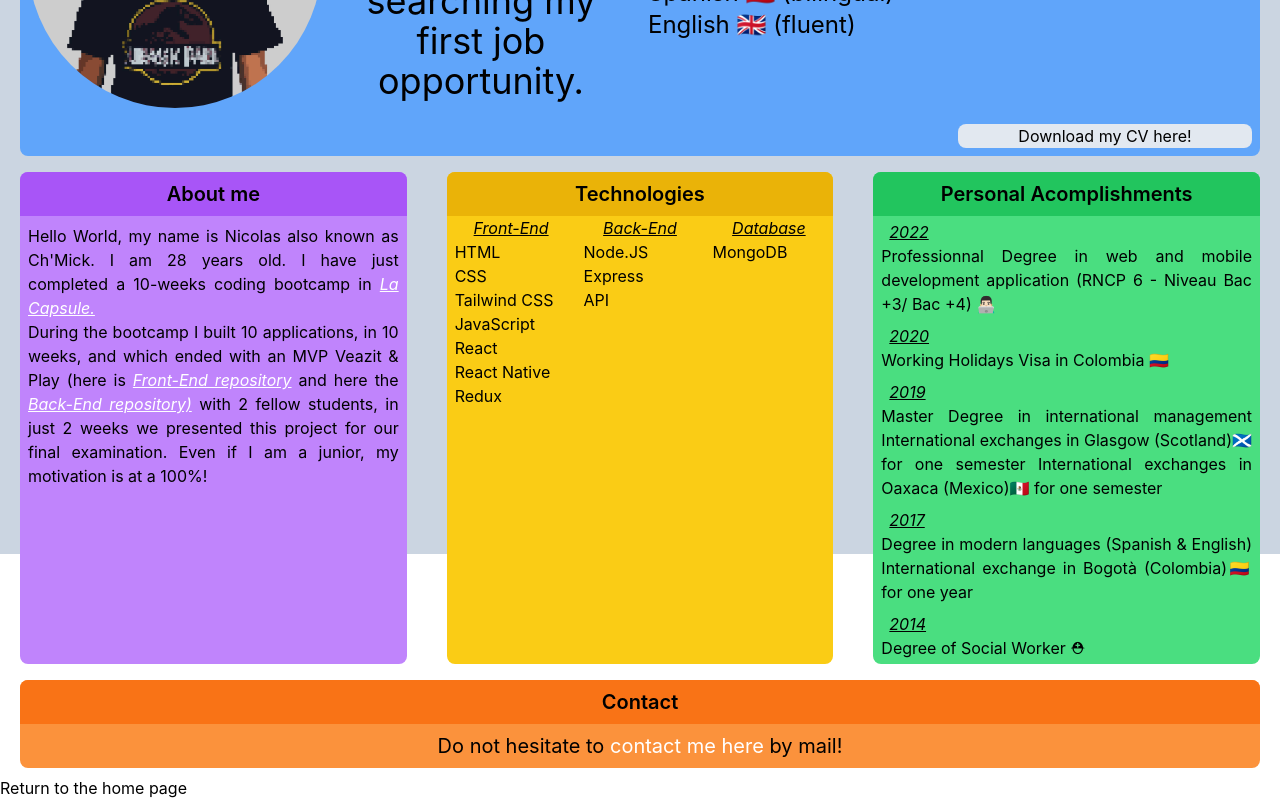
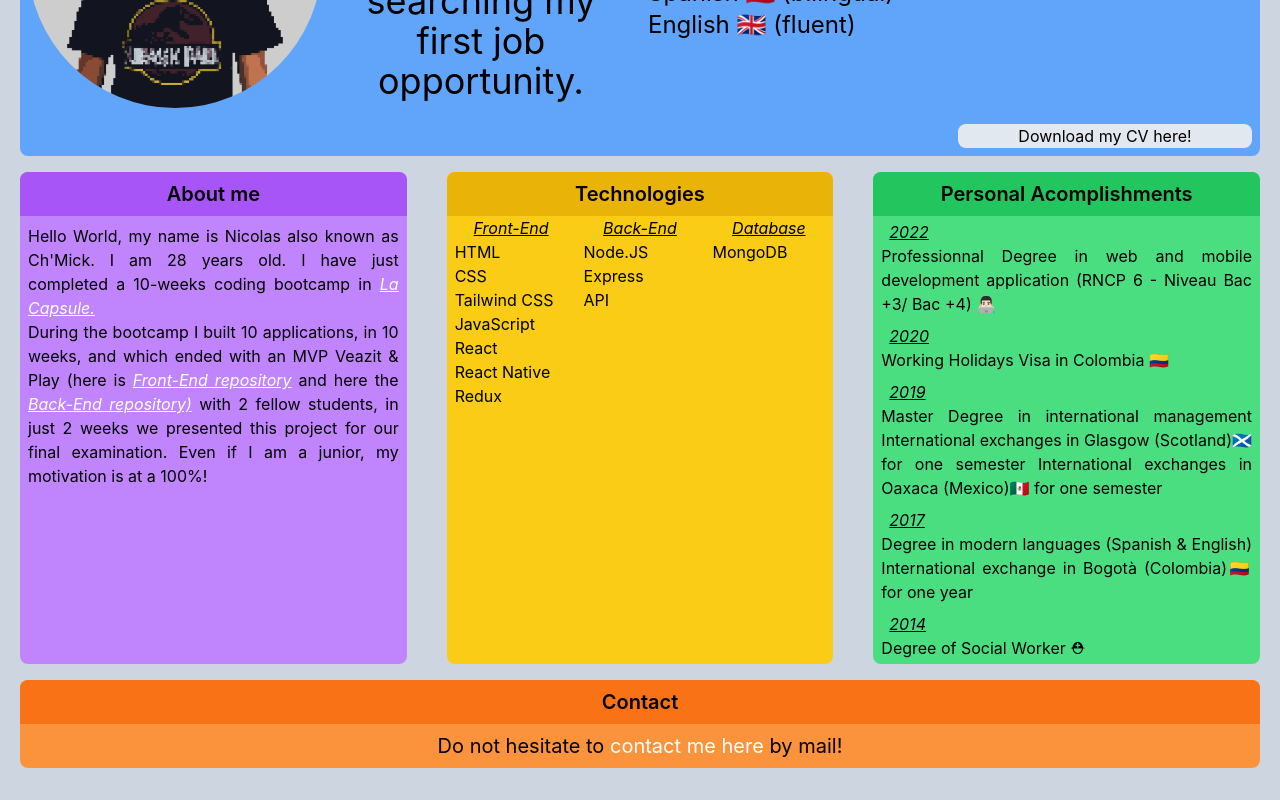
Before and after one commit to chmick15/CV, a React (Create React App) app: page / in a window 1280 px wide. Shown: the part 294-1094 px from the top of the page. After the commit the page ends 1070 px from the top, so only its background shows below. Built offline with nearby package versions, Linux system fonts and the light colour scheme.

Commit message:
button home ok/color bg ok

```diff
--- a/src/App.js
+++ b/src/App.js
@@ -5,7 +5,7 @@ import Movies from './pages/Movies';
 import Home from './pages/Home';
 import Mvp from './pages/Mvp'
 import Page404 from './pages/Page404';
-import { BrowserRouter, Link, Routes, Route } from 'react-router-dom';
+import { BrowserRouter, Routes, Route } from 'react-router-dom';
 import Navbar from './components/navbar/Navbar';
 import Projects from './pages/Projects';
 
@@ -13,7 +13,6 @@ function App() {
   return (
     <BrowserRouter>
       <Navbar />
-      <div className='h-screen bg-slate-300'>
         <Routes>
           <Route path='/' element={<Home />} />
           <Route path='projects' element={<Projects />} />
@@ -21,8 +20,6 @@ function App() {
           <Route path='/project/MVP' element={<Mvp />} />
           <Route path='*' element={<Page404 />} />
         </Routes>
-        <Link to='/'>Return to the home page</Link>
-      </div>
     </BrowserRouter>
   );
 }
--- a/src/index.css
+++ b/src/index.css
@@ -5,6 +5,7 @@ body {
     sans-serif;
   -webkit-font-smoothing: antialiased;
   -moz-osx-font-smoothing: grayscale;
+  background-color: rgb(205, 213, 224);
 }
 
 code {
```
